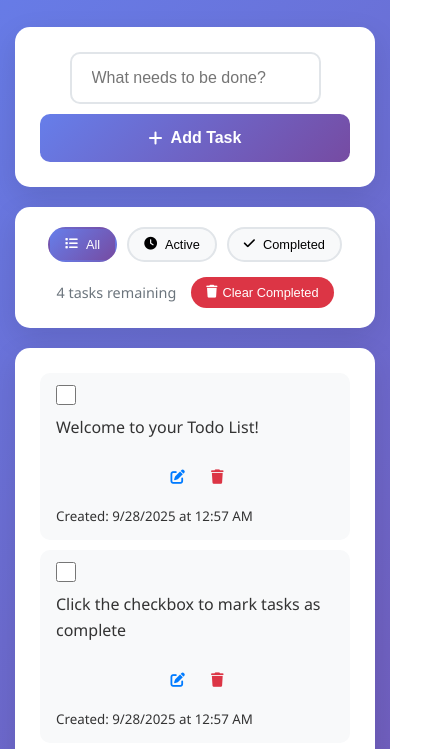
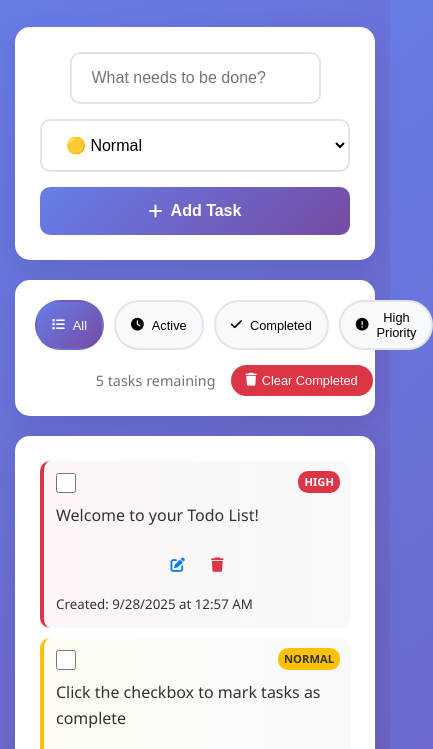
Before and after one commit to gordonhatusupy/todo-test-app, a website: page index.html in a window 390 px wide. Shown: the part 102-851 px from the top of the page, 433 px wide, since content can reach past the window. Drawn offline with Linux system fonts and the light colour scheme.

Commit message:
feat: add priority levels with visual indicators
- Add priority selector (High/Normal/Low) to task creation
- Implement color-coded priority indicators with borders and badges
- Add High Priority filter button
- Update demo data to showcase different priority levels
- Improve mobile responsiveness for priority selector
- Add priority-based visual styling with gradients

```diff
--- a/index.html
+++ b/index.html
@@ -24,6 +24,11 @@
                         maxlength="100"
                         required
                     >
+                    <select id="priority-select" class="priority-select">
+                        <option value="low">🟢 Low</option>
+                        <option value="normal" selected>🟡 Normal</option>
+                        <option value="high">🔴 High</option>
+                    </select>
                     <button type="submit" class="add-btn">
                         <i class="fas fa-plus"></i>
                         Add Task
@@ -42,6 +47,9 @@
                 </button>
                 <button class="filter-btn" data-filter="completed">
                     <i class="fas fa-check"></i> Completed
+                </button>
+                <button class="filter-btn" data-filter="high">
+                    <i class="fas fa-exclamation-circle"></i> High Priority
                 </button>
             </div>
             <div class="todo-stats">
--- a/script.js
+++ b/script.js
@@ -13,6 +13,7 @@ class TodoApp {
     initializeElements() {
         this.todoForm = document.getElementById('todo-form');
         this.todoInput = document.getElementById('todo-input');
+        this.prioritySelect = document.getElementById('priority-select');
         this.todoList = document.getElementById('todo-list');
         this.emptyState = document.getElementById('empty-state');
         this.todoCount = document.getElementById('todo-count');
@@ -62,6 +63,7 @@ class TodoApp {
     handleAddTodo(e) {
         e.preventDefault();
         const text = this.todoInput.value.trim();
+        const priority = this.prioritySelect.value;
 
         if (!text) {
             this.showNotification('Please enter a task!', 'error');
@@ -73,11 +75,12 @@ class TodoApp {
             text: text,
             completed: false,
             createdAt: new Date().toISOString(),
-            priority: 'normal'
+            priority: priority
         };
 
         this.todos.unshift(todo);
         this.todoInput.value = '';
+        this.prioritySelect.value = 'normal'; // Reset to default
         this.saveTodos();
         this.render();
         this.showNotification('Task added successfully!', 'success');
@@ -202,12 +205,14 @@ class TodoApp {
             );
         }
 
-        // Apply status filter
+        // Apply status/priority filter
         switch (this.currentFilter) {
             case 'active':
                 return filtered.filter(todo => !todo.completed);
             case 'completed':
                 return filtered.filter(todo => todo.completed);
+            case 'high':
+                return filtered.filter(todo => todo.priority === 'high');
             default:
                 return filtered;
         }
@@ -264,7 +269,7 @@ class TodoApp {
         const createdTime = new Date(todo.createdAt).toLocaleTimeString([], {hour: '2-digit', minute:'2-digit'});
 
         return `
-            <li class="todo-item ${todo.completed ? 'completed' : ''}" data-id="${todo.id}">
+            <li class="todo-item ${todo.completed ? 'completed' : ''} priority-${todo.priority}" data-id="${todo.id}">
                 <input
                     type="checkbox"
                     class="todo-checkbox"
@@ -279,6 +284,7 @@ class TodoApp {
                         <i class="fas fa-trash"></i>
                     </button>
                 </div>
+                <div class="priority-badge ${todo.priority}">${todo.priority}</div>
                 <div class="todo-meta">
                     <small class="todo-date">Created: ${createdDate} at ${createdTime}</small>
                 </div>
@@ -428,7 +434,7 @@ document.addEventListener('DOMContentLoaded', () => {
                 text: 'Welcome to your Todo List!',
                 completed: false,
                 createdAt: new Date().toISOString(),
-                priority: 'normal'
+                priority: 'high'
             },
             {
                 id: '2',
@@ -442,11 +448,11 @@ document.addEventListener('DOMContentLoaded', () => {
                 text: 'Use the edit button to modify tasks',
                 completed: true,
                 createdAt: new Date().toISOString(),
-                priority: 'normal'
+                priority: 'low'
             },
             {
                 id: '4',
-                text: 'Try filtering by All, Active, or Completed',
+                text: 'Try filtering by All, Active, Completed, or High Priority',
                 completed: false,
                 createdAt: new Date().toISOString(),
                 priority: 'normal'
@@ -456,7 +462,14 @@ document.addEventListener('DOMContentLoaded', () => {
                 text: 'Search for specific tasks using the search box',
                 completed: false,
                 createdAt: new Date().toISOString(),
-                priority: 'normal'
+                priority: 'high'
+            },
+            {
+                id: '6',
+                text: 'Notice the color-coded priority indicators!',
+                completed: false,
+                createdAt: new Date().toISOString(),
+                priority: 'low'
             }
         ];
 
--- a/styles.css
+++ b/styles.css
@@ -72,6 +72,27 @@ body {
 #todo-input:focus {
     border-color: #667eea;
     box-shadow: 0 0 0 3px rgba(102, 126, 234, 0.1);
+}
+
+.priority-select {
+    padding: 15px 20px;
+    border: 2px solid #e1e5e9;
+    border-radius: 10px;
+    font-size: 1rem;
+    background: white;
+    cursor: pointer;
+    transition: all 0.3s ease;
+    outline: none;
+    min-width: 120px;
+}
+
+.priority-select:focus {
+    border-color: #667eea;
+    box-shadow: 0 0 0 3px rgba(102, 126, 234, 0.1);
+}
+
+.priority-select:hover {
+    border-color: #667eea;
 }
 
 .add-btn {
@@ -192,6 +213,49 @@ body {
     border-radius: 10px;
     transition: all 0.3s ease;
     border-left: 4px solid transparent;
+    position: relative;
+}
+
+/* Priority indicators */
+.todo-item.priority-high {
+    border-left-color: #dc3545;
+    background: linear-gradient(90deg, rgba(220, 53, 69, 0.05) 0%, #f8f9fa 100%);
+}
+
+.todo-item.priority-normal {
+    border-left-color: #ffc107;
+    background: linear-gradient(90deg, rgba(255, 193, 7, 0.05) 0%, #f8f9fa 100%);
+}
+
+.todo-item.priority-low {
+    border-left-color: #28a745;
+    background: linear-gradient(90deg, rgba(40, 167, 69, 0.05) 0%, #f8f9fa 100%);
+}
+
+.priority-badge {
+    position: absolute;
+    top: 10px;
+    right: 10px;
+    font-size: 0.7rem;
+    padding: 2px 6px;
+    border-radius: 10px;
+    font-weight: 600;
+    text-transform: uppercase;
+}
+
+.priority-badge.high {
+    background: #dc3545;
+    color: white;
+}
+
+.priority-badge.normal {
+    background: #ffc107;
+    color: #333;
+}
+
+.priority-badge.low {
+    background: #28a745;
+    color: white;
 }
 
 .todo-item:hover {
@@ -451,6 +515,11 @@ body {
 
     .input-group {
         flex-direction: column;
+        gap: 15px;
+    }
+
+    .priority-select {
+        width: 100%;
     }
 
     .add-btn {
```
